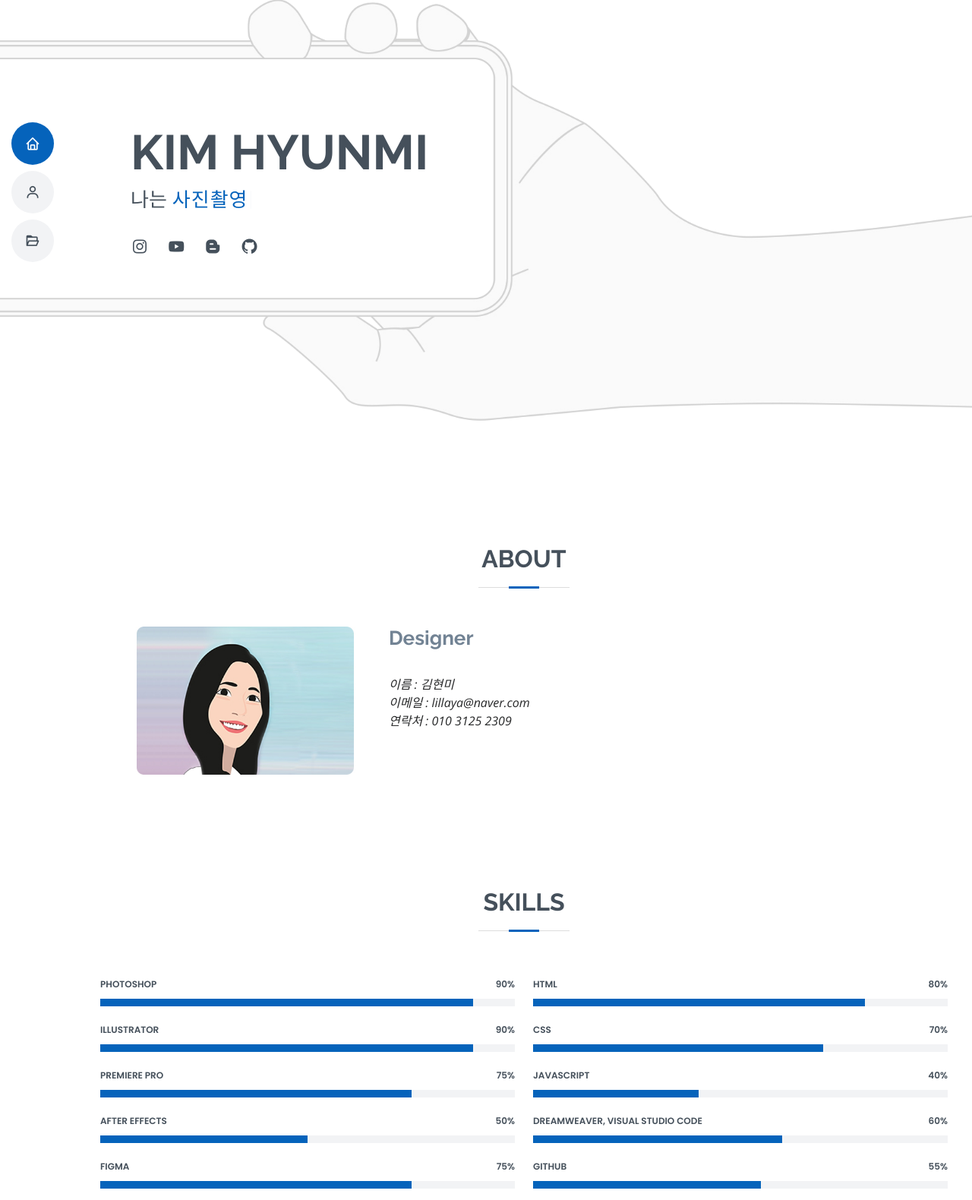
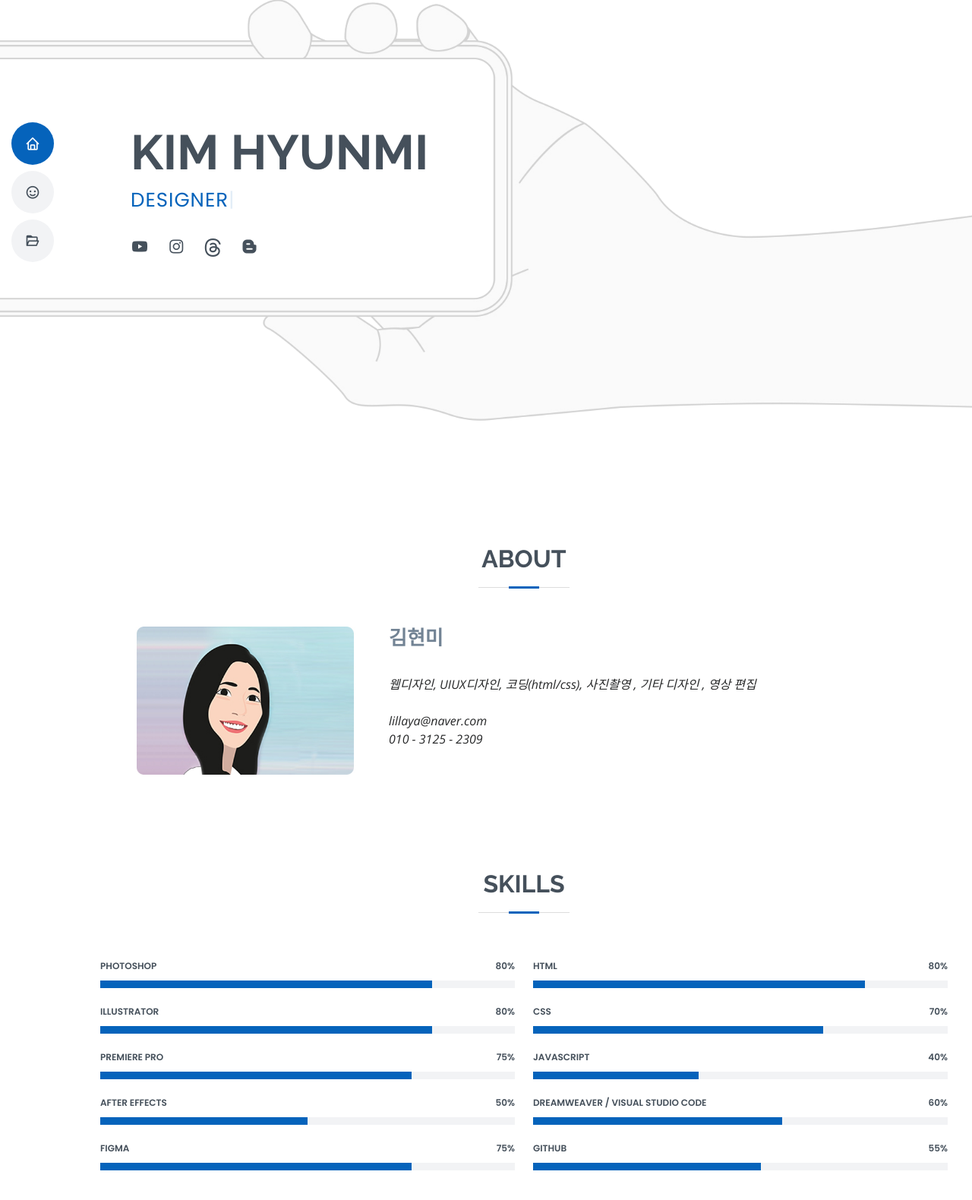
Before and after one commit to lillaya-net/khm, a plain HTML site: page index.html in a window 1280 px wide. Shown: the part 143-1723 px from the top of the page at 76% size. Drawn offline with nearby package versions, Linux system fonts and the light colour scheme.

Commit message:
Add files via upload

```diff
--- a/index.html
+++ b/index.html
@@ -5,7 +5,7 @@
   <meta charset="utf-8">
   <meta content="width=device-width, initial-scale=1.0" name="viewport">
 
-  <title>MyResume Bootstrap Template - Index</title>
+  <title>KimHyunMi Portfolio</title>
   <meta content="" name="description">
   <meta content="" name="keywords">
 
@@ -47,7 +47,7 @@
     <nav id="navbar" class="navbar nav-menu">
       <ul>
         <li><a href="#hero" class="nav-link scrollto active"><i class="bx bx-home"></i> <span>Home</span></a></li>
-        <li><a href="#about" class="nav-link scrollto"><i class="bx bx-user"></i> <span>About</span></a></li>
+        <li><a href="#about" class="nav-link scrollto"><i class="bx bx-smile"></i> <span>About</span></a></li>
         <!--<li><a href="#resume" class="nav-link scrollto"><i class="bx bx-file-blank"></i> <span>Resume</span></a></li>-->
         <li><a href="#portfolio" class="nav-link scrollto"><i class="bx bx-folder-open"></i> <span>Portfolio</span></a></li>
         <!--<li><a href="#services" class="nav-link scrollto"><i class="bx bx-server"></i> <span>Services</span></a></li>
@@ -61,19 +61,24 @@
   <section id="hero" class="d-flex flex-column justify-content-center">
     <div class="container" data-aos="zoom-in" data-aos-delay="100">
       <h1>KIM HYUNMI</h1>
-      <p>나는 <span class="typed" data-typed-items="디자인, 일러스트, 사진촬영, 영상편집, 카드뉴스를 만들어요."></span></p>
+      <p><span class="typed" data-typed-items="DESIGNER" ></span></p>
       <div class="social-links">
-        <!--<a href="#" class="twitter"><i class="bx bxl-twitter"></i></a>
+
+        <!--
+        <a href="#" class="twitter"><i class="bx bxl-twitter"></i></a>
         <a href="#" class="facebook"><i class="bx bxl-facebook"></i></a>
-		<a href="#" class="instagram"><i class="bx bxl-instagram"></i></a>
+	    	<a href="#" class="instagram"><i class="bx bxl-instagram"></i></a>
         <a href="#" class="google-plus"><i class="bx bxl-skype"></i></a>
         <a href="#" class="linkedin"><i class="bx bxl-linkedin"></i></a>
+        -->
 
+		<a href="https://www.youtube.com/channel/UCYRK9SUOG39obFylVdAhy9Q" target="_blank" class="google-plus"><i class="bx bxl-youtube"></i></a>
+        <a href="https://www.instagram.com/lillaya_net/" target="_blank" class="instagram"><i class="bx bxl-instagram"></i></a>
+        <a href="https://www.threads.net/@lillaya_net" target="_blank" class="Threads"><i class="bi bi-threads"></i></a>
+        <a href="https://blog.naver.com/lillaya" target="_blank" class="blogger"><i class="bx bxl-blogger"></i></a>
+<!--
+        <a href="#" class="github"><i class="bx bxl-github"></i></a>
 -->
-        <a href="#" class="instagram"><i class="bx bxl-instagram"></i></a>
-        <a href="#" class="google-plus"><i class="bx bxl-youtube"></i></a>
-        <a href="#" class="blogger"><i class="bx bxl-blogger"></i></a>
-        <a href="#" class="github"><i class="bx bxl-github"></i></a>
       </div>
     </div>
   </section><!-- End Hero -->
@@ -94,14 +99,28 @@
             <img src="assets/img/profile-img.jpg" class="img-fluid" alt="">
           </div>
           <div class="col-lg-8 pt-4 pt-lg-0 content">
-            <h3>Designer</h3>
+            <h3>김현미</h3>
             <p class="fst-italic"><br>
-				이름 : 김현미<br>
-				이메일 : lillaya@naver.com<br>
-				연락처 : 010 3125 2309<br>
-				<br>
-				<br>
-				<br>
+				웹디자인, UIUX디자인, 코딩(html/css), 사진촬영 , 기타 디자인 , 영상 편집 <br><br>
+				lillaya@naver.com <br>
+				010 - 3125 - 2309 <br><br>
+
+
+			  <!--<i class="bx bxl-html5"></i>
+				<i class="bx bxl-css3"></i>
+				<i class="bx bxl-javascript"></i>
+				<i class="bx bxl-github"></i>
+				<i class="bx bxl-figma"></i>
+				<i class="bx bxl-visual-studio"></i>
+				<i class="bi bi-filetype-ai"></i>
+				<br><br>
+
+				<i class="bi bi-bicycle"></i>
+				<i class="bi bi-camera"></i>
+				<i class="bi bi-mouse"></i>
+				<i class="bi bi-person-walking"></i>
+				<i class="bi bi-car-front-fill"></i>
+			  <br>-->
 
 
             </p>
@@ -195,21 +214,21 @@
           <div class="col-lg-6">
 
             <div class="progress">
-              <span class="skill">Photoshop <i class="val">90%</i></span>
+              <span class="skill">Photoshop <i class="val">80%</i></span>
               <div class="progress-bar-wrap">
-                <div class="progress-bar" role="progressbar" aria-valuenow="90" aria-valuemin="0" aria-valuemax="100"></div>
+                <div class="progress-bar" role="progressbar" aria-valuenow="80" aria-valuemin="0" aria-valuemax="100"></div>
               </div>
             </div>
 
             <div class="progress">
-              <span class="skill">Illustrator <i class="val">90%</i></span>
+              <span class="skill">Illustrator <i class="val">80%</i></span>
               <div class="progress-bar-wrap">
-                <div class="progress-bar" role="progressbar" aria-valuenow="90" aria-valuemin="0" aria-valuemax="100"></div>
+                <div class="progress-bar" role="progressbar" aria-valuenow="80" aria-valuemin="0" aria-valuemax="100"></div>
               </div>
             </div>
 
             <div class="progress">
-              <span class="skill">Premiere Pro<i class="val">75%</i></span>
+              <span class="skill">Premiere Pro <i class="val">75%</i></span>
               <div class="progress-bar-wrap">
                 <div class="progress-bar" role="progressbar" aria-valuenow="75" aria-valuemin="0" aria-valuemax="100"></div>
               </div>
@@ -254,7 +273,7 @@
             </div>
 
             <div class="progress">
-              <span class="skill">Dreamweaver, Visual Studio Code<i class="val">60%</i></span>
+              <span class="skill">Dreamweaver / Visual Studio Code<i class="val">60%</i></span>
               <div class="progress-bar-wrap">
                 <div class="progress-bar" role="progressbar" aria-valuenow="60" aria-valuemin="0" aria-valuemax="100"></div>
               </div>
@@ -346,7 +365,7 @@
 
         <div class="section-title">
           <h2>Portfolio</h2>
-          <p>웹, 앱, 배너, 이벤트페이지, 일러스트, 영상편집, 카드뉴스, 인쇄디자인</p>
+<!--          <p></p>-->
         </div>
 
         <div class="row">
@@ -356,7 +375,7 @@
               <li data-filter=".filter-Web">Web</li>
               <li data-filter=".filter-App">App</li>
               <li data-filter=".filter-Banner">Banner/Event</li>
-              <li data-filter=".filter-Cardnews">card News</li>
+              <li data-filter=".filter-Cardnews">SNS</li>
 			  <li data-filter=".filter-Etc">Etc</li>
 			  <li data-filter=".filter-Video">Video</li>
 
@@ -368,6 +387,22 @@
         </div>
 
         <div class="row portfolio-container" data-aos="fade-up" data-aos-delay="200">
+
+
+          <div class="col-lg-4 col-md-6 portfolio-item filter-Etc">
+            <div class="portfolio-wrap">
+              <img src="assets/img/portfolio/hyunmi_01.gif" class="img-fluid" alt="">
+              <div class="portfolio-info">
+                <h4>etc</h4>
+                <p>etc</p>
+                <div class="portfolio-links">
+                  <a href="assets/img/portfolio/hyunmi_01.gif" data-gallery="portfolioGallery" class="portfolio-lightbox" title="Etc"><i class="bx bx-plus"></i></a>
+					<!--<a href="https://youtu.be/REXZ_qRIAPE?si=91f1Oy3Sx5-8bDSL"  target="_blank"><i class="bx bx-link"></i></a>-->
+                </div>
+              </div>
+            </div>
+          </div>
+
 
           <div class="col-lg-4 col-md-6 portfolio-item filter-Web">
             <div class="portfolio-wrap">
@@ -712,6 +747,8 @@
             </div>
           </div>
 
+
+
 <!--			<div class="col-lg-4 col-md-6 portfolio-item filter-Web">
             <div class="portfolio-wrap">
               <img src="assets/img/portfolio/portfolio-14.jpg" class="img-fluid" alt="">
@@ -916,7 +953,7 @@
 		<a href="#" class="blogger"><i class="bx bxl-blogger"></i></a>-->
       </div>
       <div class="copyright">
-        &copy; Copyright <strong><span>KIMHYUNMI</span></strong>. All Rights Reserved
+        &copy; Copyright <strong><span>KIM HYUN MI</span></strong>. All Rights Reserved
       </div>
       <div class="credits">
         <!-- All the links in the footer should remain intact. -->
```
